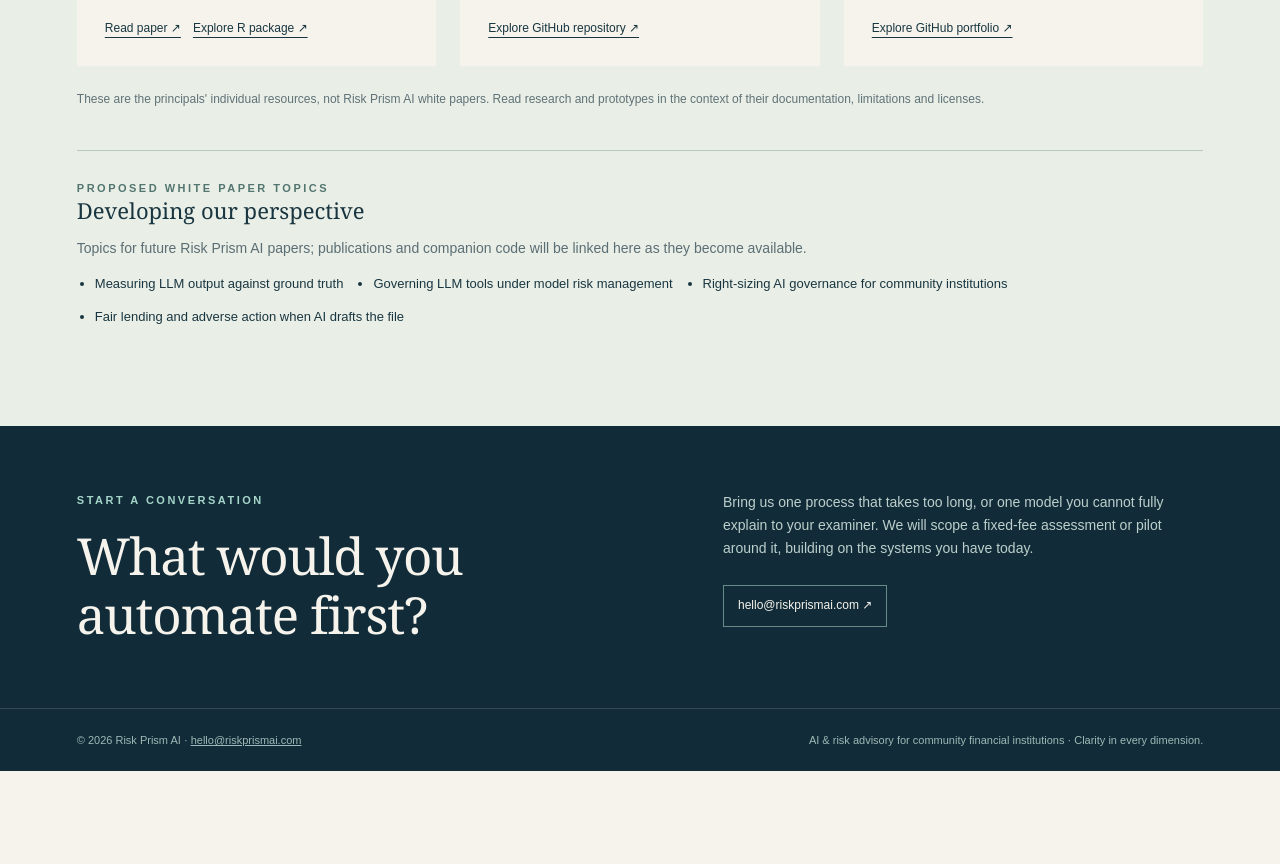
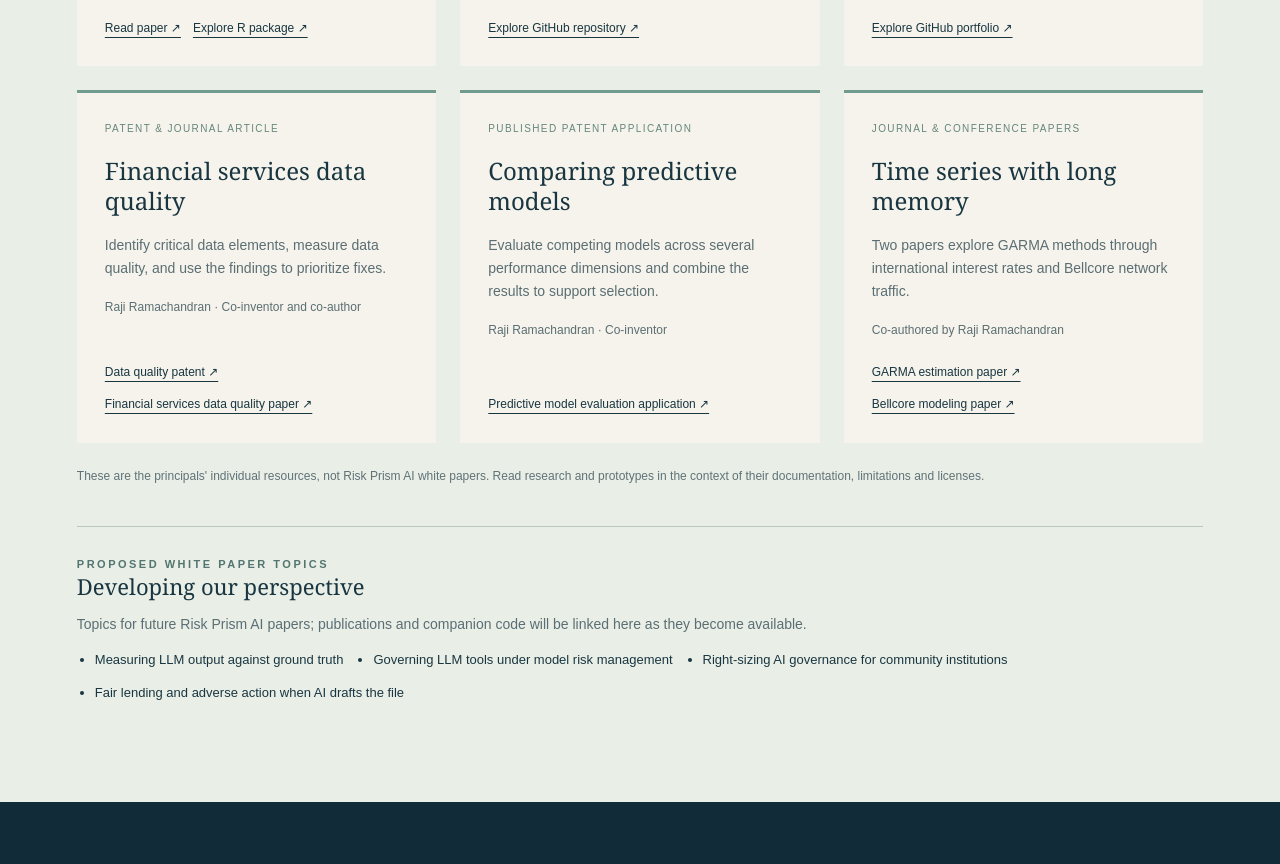
Before and after one commit to raji-ramachandran-tampa/riskprismai.com, a plain HTML site: page index.html in a window 1280 px wide. Shown: the part 5446-6310 px from the top of the page. Before the commit the page ends 6217 px from the top, so only its background shows below. Drawn offline with Linux system fonts and the light colour scheme.

Commit message:
Add data quality, model evaluation and time series research topics

```diff
--- a/index.html
+++ b/index.html
@@ -48,6 +48,9 @@
 <article class="research-card"><div class="focus">Research paper &amp; R package</div><h3>Credit loss modeling with macroeconomic factors</h3><p>Research extending the Vasicek credit loss model, accompanied by the vasicekfit R package for exploring the method.</p><p class="byline">Dmitriy Mayorov &middot; Individual research</p><div class="resource-links"><a href="https://ssrn.com/abstract=6506378" target="_blank" rel="noopener noreferrer">Read paper &#8599;</a><a href="https://CRAN.R-project.org/package=vasicekfit" target="_blank" rel="noopener noreferrer">Explore R package &#8599;</a></div></article>
 <article class="research-card"><div class="focus">Open-source evaluation code</div><h3>Objective evaluation of analytical AI agents</h3><p>perEval tests whether AI agents can develop, estimate and validate credit loss models, scored against a known reference with prediction intervals rather than by LLM judges.</p><p class="byline">Dmitriy Mayorov &middot; Contributions by Raji Ramachandran</p><div class="resource-links"><a href="https://github.com/externalmemory/pereval" target="_blank" rel="noopener noreferrer">Explore GitHub repository &#8599;</a></div></article>
 <article class="research-card"><div class="focus">GitHub portfolio &middot; research in development</div><h3>Governed workflows &amp; analytical prototypes</h3><p>Raji's portfolio covers agent controls, resumable workflows, data pipelines and expected-loss research. Project scope and maturity vary.</p><p class="byline">Raji Ramachandran &middot; Independent projects</p><div class="resource-links"><a href="https://github.com/raji-ramachandran-tampa" target="_blank" rel="noopener noreferrer">Explore GitHub portfolio &#8599;</a></div></article>
+<article class="research-card"><div class="focus">Patent &amp; journal article</div><h3>Financial services data quality</h3><p>Identify critical data elements, measure data quality, and use the findings to prioritize fixes.</p><p class="byline">Raji Ramachandran &middot; Co-inventor and co-author</p><div class="resource-links"><a href="https://patents.google.com/patent/US10248672B2/en" target="_blank" rel="noopener noreferrer">Data quality patent &#8599;</a><a href="https://doi.org/10.1108/ijlss-11-2013-0056" target="_blank" rel="noopener noreferrer">Financial services data quality paper &#8599;</a></div></article>
+<article class="research-card"><div class="focus">Published patent application</div><h3>Comparing predictive models</h3><p>Evaluate competing models across several performance dimensions and combine the results to support selection.</p><p class="byline">Raji Ramachandran &middot; Co-inventor</p><div class="resource-links"><a href="https://patents.google.com/patent/US20140379310A1/en" target="_blank" rel="noopener noreferrer">Predictive model evaluation application &#8599;</a></div></article>
+<article class="research-card"><div class="focus">Journal &amp; conference papers</div><h3>Time series with long memory</h3><p>Two papers explore GARMA methods through international interest rates and Bellcore network traffic.</p><p class="byline">Co-authored by Raji Ramachandran</p><div class="resource-links"><a href="https://doi.org/10.1023/A:1011640512990" target="_blank" rel="noopener noreferrer">GARMA estimation paper &#8599;</a><a href="https://doi.org/10.1109/LCN.2000.891112" target="_blank" rel="noopener noreferrer">Bellcore modeling paper &#8599;</a></div></article>
 </div><p class="research-note">These are the principals' individual resources, not Risk Prism AI white papers. Read research and prototypes in the context of their documentation, limitations and licenses.</p><div class="research-agenda"><div class="eyebrow">Proposed white paper topics</div><h3>Developing our perspective</h3><p>Topics for future Risk Prism AI papers; publications and companion code will be linked here as they become available.</p><ul><li>Measuring LLM output against ground truth</li><li>Governing LLM tools under model risk management</li><li>Right-sizing AI governance for community institutions</li><li>Fair lending and adverse action when AI drafts the file</li></ul></div></section>
 
 <section class="contact" id="contact"><div><div class="eyebrow">Start a conversation</div><h2>What would you<br>automate first?</h2></div><div><p>Bring us one process that takes too long, or one model you cannot fully explain to your examiner. We will scope a fixed-fee assessment or pilot around it, building on the systems you have today.</p><div class="contact-links"><a href="mailto:hello@riskprismai.com">hello@riskprismai.com ↗</a></div></div></section></main><footer><span>&copy; 2026 Risk Prism AI &middot; <a href="mailto:hello@riskprismai.com">hello@riskprismai.com</a></span><span>AI &amp; risk advisory for community financial institutions &middot; Clarity in every dimension.</span></footer></body></html>
```
